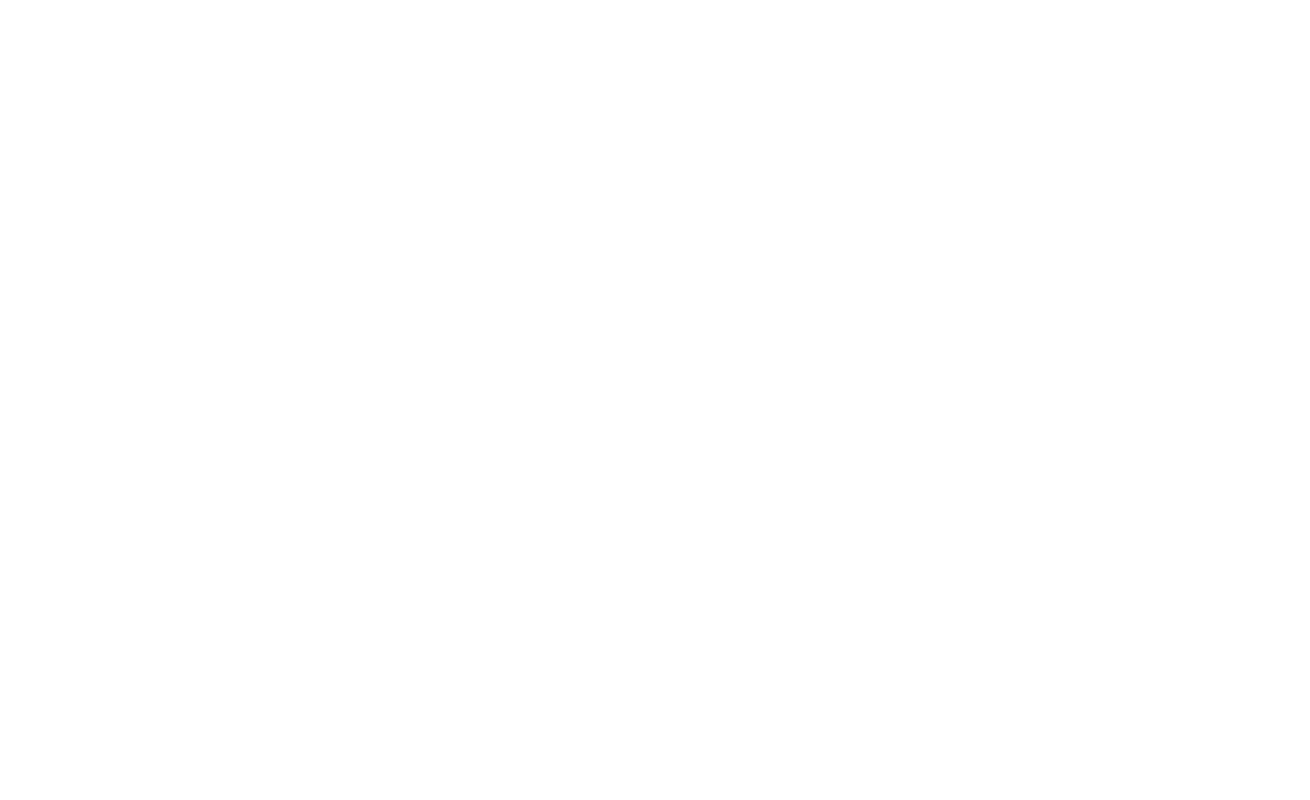
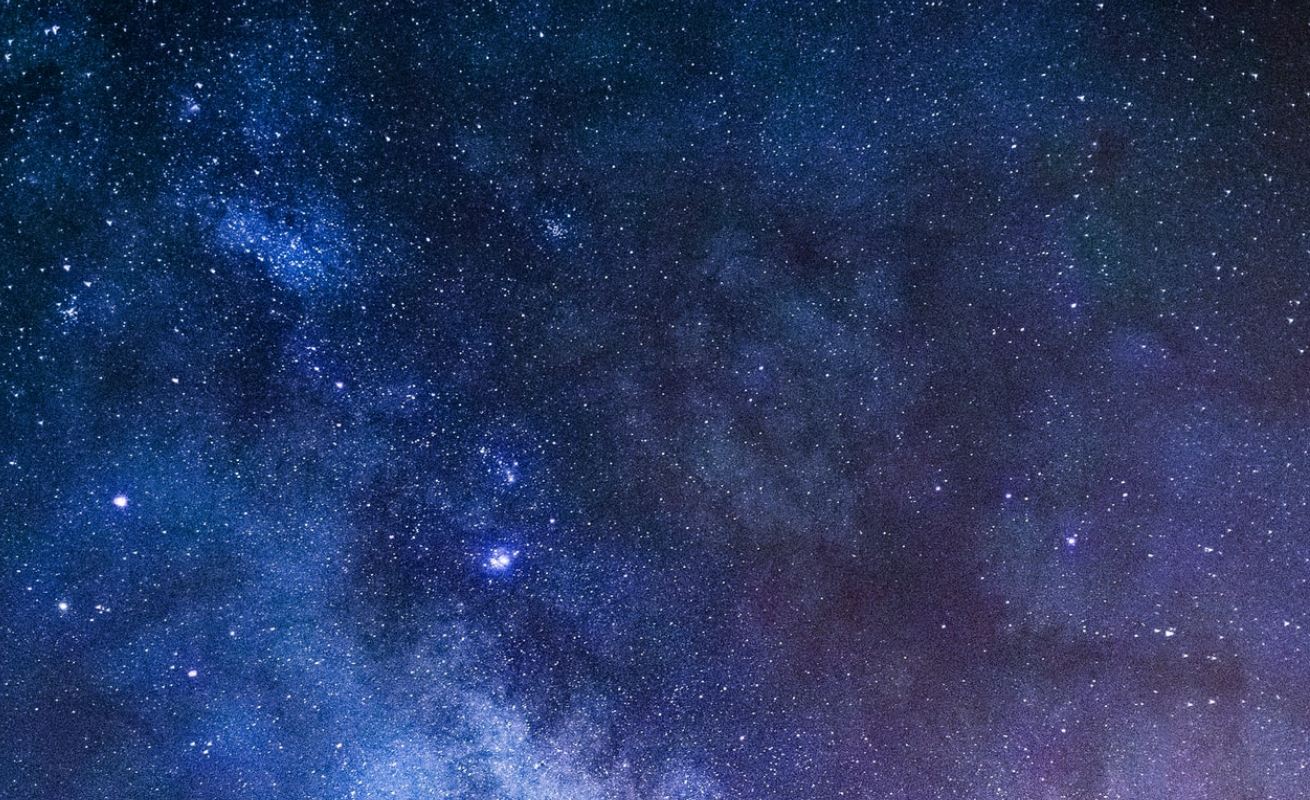
Before and after one commit to Gergi83/blurry-loading, a website: page index.html in a window 1280 px wide. Shown: the top 800 px of the page, 1310 px wide, since content can reach past the window. Drawn offline with Linux system fonts and the light colour scheme.

Commit message:
html, css and functionality added

```diff
--- a/index.html
+++ b/index.html
@@ -13,6 +13,8 @@
 </head>
 
 <body>
+    <section class="bg"></section>
+    <div class="loading-text">0%</div>
     <script src="script.js"></script>
 </body>
 
--- a/script.js
+++ b/script.js
@@ -0,0 +1,22 @@
+const loadText = document.querySelector('.loading-text');
+const bg = document.querySelector('.bg');
+
+let load = 0;
+
+let int = setInterval(blurring, 30);
+
+function blurring() {
+  load++;
+  if (load > 99) {
+    clearInterval(int);
+  }
+
+  loadText.innerText = `${load}%`;
+  loadText.style.opacity = scale(load, 0, 100, 1, 0);
+  bg.style.filter = `blur(${scale(load, 0, 100, 30, 0)}px)`;
+}
+
+// https://stackoverflow.com/questions/10756313/javascript-jquery-map-a-range-of-numbers-to-another-range-of-numbers
+function scale(number, inMin, inMax, outMin, outMax) {
+  return ((number - inMin) * (outMax - outMin)) / (inMax - inMin) + outMin;
+}
--- a/style.css
+++ b/style.css
@@ -9,4 +9,23 @@ body {
   margin: 0;
   overflow: hidden;
   font-family: 'Roboto', sans-serif;
+  display: flex;
+  align-items: center;
+  justify-content: center;
 }
+
+.bg {
+  background: url('/img/night-sky.jpg') no-repeat center center/cover;
+  position: absolute;
+  top: -30px;
+  left: -30px;
+  width: calc(100vw + 60px);
+  height: calc(100vw + 60px);
+  z-index: -1;
+  filter: blur(70px);
+}
+
+.loading-text {
+  font-size: 48px;
+  color: #fff;
+}
```
Also changed, not shown: img/night-sky.jpg (added).
